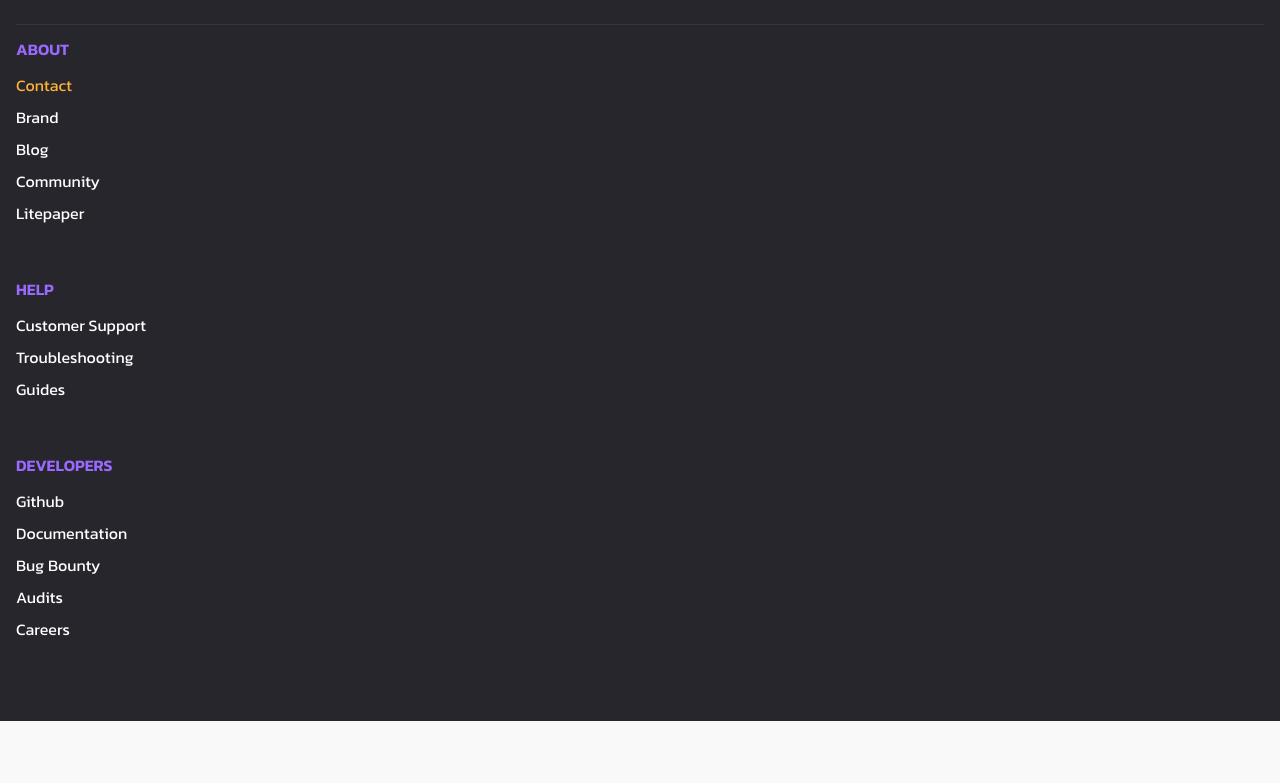
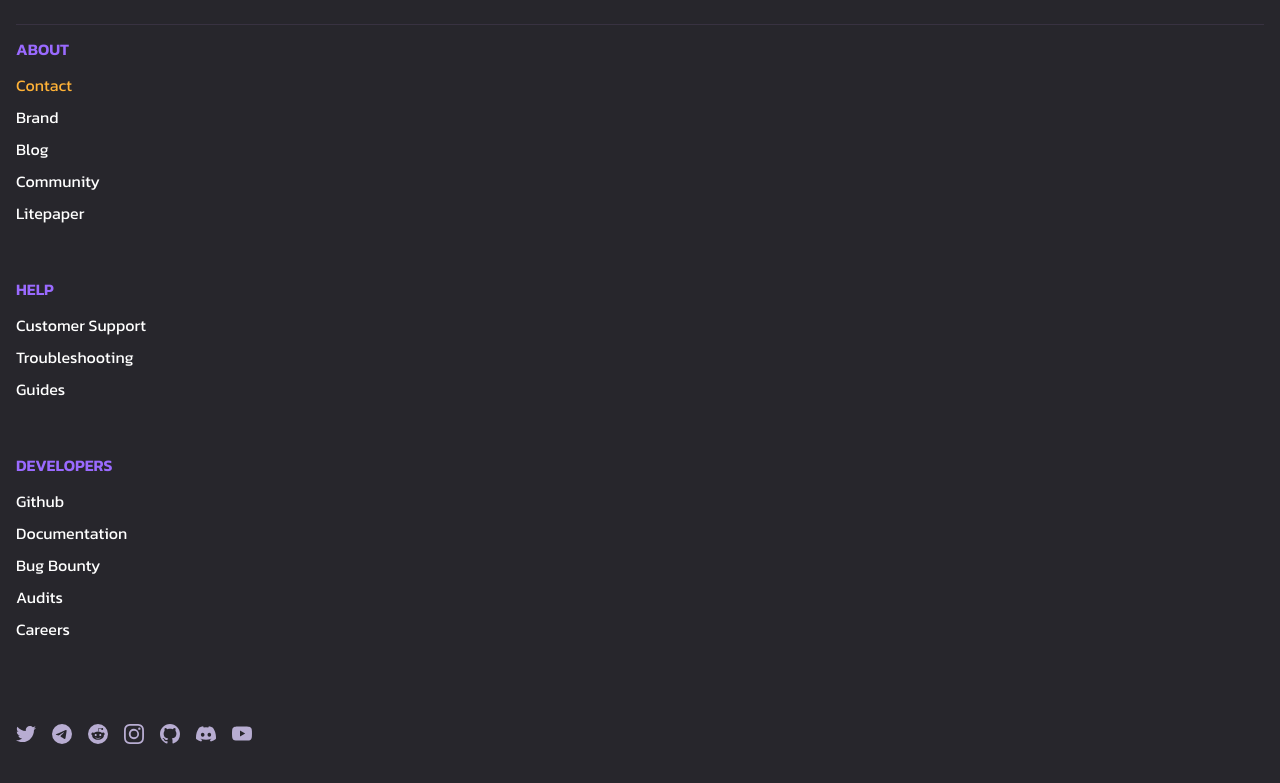
Before and after one commit to Ouzx/pancake-swap-clone, a React (Create React App) app: page / in a window 1280 px wide. Shown: the part 1065-1848 px from the top of the page. Before the commit the page ends 1786 px from the top, so only its background shows below. Built offline with nearby package versions, Linux system fonts and the light colour scheme.

Commit message:
Social Icons component

```diff
--- a/src/Sections/Oguz/Components/Footer/Footer.jsx
+++ b/src/Sections/Oguz/Components/Footer/Footer.jsx
@@ -10,6 +10,7 @@ import Button from "../Button/Button";
 import ThemeSwitch from "../ThemeSwitch/ThemeSwitch";
 import LanguageSelector from "../LanguageSelector/LanguageSelector";
 import Links from "../Links/Links";
+import SocialIcons from "../SocialIcons/SocialIcons";
 
 const Footer = () => {
   return (
@@ -29,6 +30,9 @@ const Footer = () => {
       <Seperator />
 
       <Links />
+      <Seperator visible={false} topGap="42px" />
+      <SocialIcons />
+      <Seperator topGap="42px" />
     </div>
   );
 };
--- /dev/null
+++ b/src/Sections/Oguz/Components/SocialIcons/SocialIcons.jsx
@@ -0,0 +1,29 @@
+import React from "react";
+import { TfiTwitterAlt } from "react-icons/tfi";
+import {
+  BsTelegram,
+  BsInstagram,
+  BsGithub,
+  BsDiscord,
+  BsYoutube,
+} from "react-icons/bs";
+import { SiReddit } from "react-icons/si";
+
+import "./SocialIcons.scss";
+
+const ICON_SIZE = 20;
+const SocialIcons = () => {
+  return (
+    <div className="social-icons">
+      <TfiTwitterAlt size={ICON_SIZE} />
+      <BsTelegram size={ICON_SIZE} />
+      <SiReddit size={ICON_SIZE} />
+      <BsInstagram size={ICON_SIZE} />
+      <BsGithub size={ICON_SIZE} />
+      <BsDiscord size={ICON_SIZE} />
+      <BsYoutube size={ICON_SIZE} />
+    </div>
+  );
+};
+
+export default SocialIcons;
--- /dev/null
+++ b/src/Sections/Oguz/Components/SocialIcons/SocialIcons.scss
@@ -0,0 +1,10 @@
+@use "../../../../globals.scss" as *;
+
+.social-icons {
+  line-height: 1.5;
+  color: $light-purple-2;
+
+  & > * {
+    margin-right: 1rem;
+  }
+}
```
